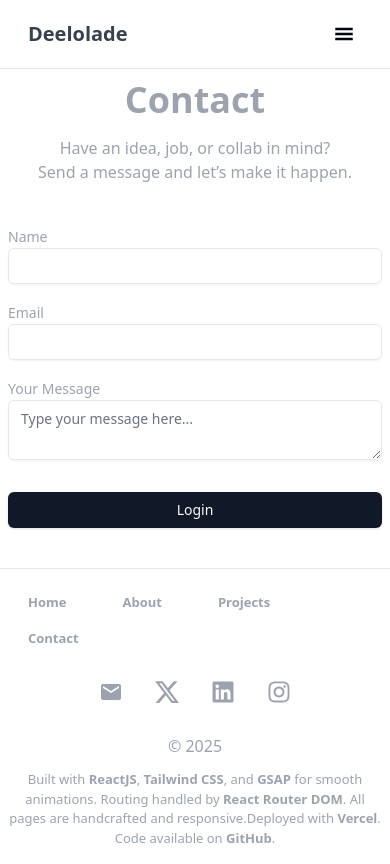
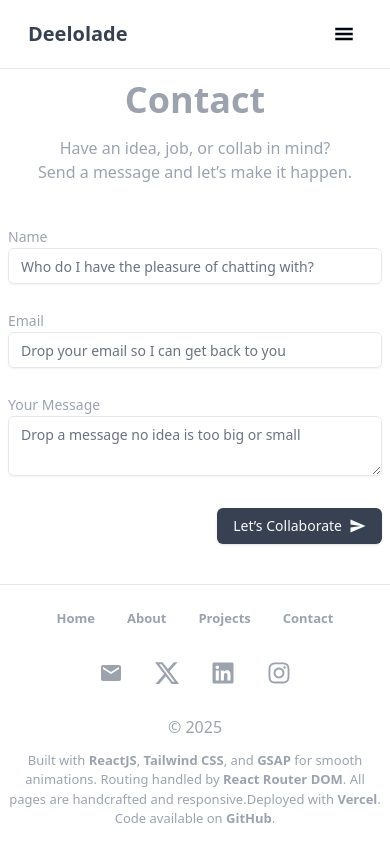
Before and after one commit to Deelolade/portfolio_two, a React (Vite) app: page /contact in a window 390 px wide. Built offline with nearby package versions, Linux system fonts and the light colour scheme.

Commit message:
integrating web3forms

```diff
--- a/src/components/Footer.jsx
+++ b/src/components/Footer.jsx
@@ -23,7 +23,7 @@ const Footer = () => {
               to={
                 item.toLowerCase() === "home" ? "/" : `/${item.toLowerCase()} `
               }
-              className={`relative inline-block hover-underline xs:text-[13px] 2xl:mx-3 font-semibold rounded-lg text-gray-400 hover:text-black px-4 py-2 hover:bg-gray-10`}
+              className={`relative inline-block hover-underline xs:text-[13px] 2xl:mx-3 xs:mx-0 font-semibold rounded-lg text-gray-400 hover:text-black px-4 py-2 hover:bg-gray-10`}
             >
               {item}
             </Link>
--- a/src/components/Form.jsx
+++ b/src/components/Form.jsx
@@ -1,39 +1,52 @@
+import gsap from "gsap";
 import { useForm } from "react-hook-form";
 import { Input } from "@/components/ui/input";
 import { Label } from "@/components/ui/label";
 import { Button } from "@/components/ui/button";
 import { Textarea } from "@/components/ui/textarea";
-import React from 'react'
+import { useEffect } from "react";
+import { IoSendSharp } from "react-icons/io5";
 
 const Form = () => {
  const { register, handleSubmit } = useForm();
-
   const onSubmit = (data) => {
     console.log(data);
   };
+  useEffect(()=>{
+   gsap.set(".form", { opacity: 0, scale: 0.9, filter: "blur(5px)" }); // set initial state
+  gsap.to(".form", {
+    opacity: 1,
+    scale: 1,
+    filter: "blur(0px)",
+    duration: 0.4,
+    ease: "power2.out",
+  }); },[])
 
   return (
-    <form onSubmit={handleSubmit(onSubmit)} className="space-y-4 min-w-full ">
+    <form onSubmit={handleSubmit(onSubmit)} className=" form space-y-4 min-w-full ">
       <div className="max-w-sm mx-auto">
-      <div className="mb-4">
+      <div className="mb-6">
         <Label htmlFor="name" className="text-gray-400" >Name</Label>
-        <Input id="name" type="text" {...register("name")} />
+        <Input id="name" className="placeholder:text-sm" type="text" placeholder="Who do I have the pleasure of chatting with?" {...register("name")} />
       </div>
-      <div className="mb-4">
+      <div className="mb-6">
         <Label htmlFor="email" className="text-gray-400" >Email</Label>
-        <Input id="email" type="email" {...register("email")} />
+        <Input id="email" className="placeholder:text-sm" type="email" placeholder="Drop your email so I can get back to you" {...register("email")} />
       </div>
       <div className="mb-8">
         <Label htmlFor="message" className="text-gray-400">Your Message</Label>
         <Textarea
           id="message"
-          placeholder="Type your message here..."
+          className="placeholder:text-sm"
+          placeholder="Drop a message no idea is too big or small"
           {...register("message", { required: true })}
         />
       </div>
-      <Button type="submit" className="w-full">
-        Login
+      <div className="flex justify-end">
+        <Button type="submit" className="hover:bg-black bg-gray-700">
+         Let’s Collaborate <IoSendSharp/>
       </Button>
+      </div>
       </div>
     </form>
   );
--- a/src/components/HeroSection.jsx
+++ b/src/components/HeroSection.jsx
@@ -46,32 +46,30 @@ const HeroSection = () => {
   return (
     <div className="min-h-screen flex justify-center  items-center md:px-4">
       <div className=" text-left max-w-5xl xxs:mt-16" ref={containerRef}>
-        <h1 className="hero-text xxs:text-3xl xs:text-4xl text-6xl font-bold ">
+        <h1 className="hero-text xxs:text-3xl xs:text-4xl text-6xl font-bold text-gray-700 ">
           Hire Deelolade.
         </h1>
-        <p className=" hero-text xxs:text-3xl xs:text-4xl text-6xl font-bold ">
+        <p className=" hero-text xxs:text-3xl xs:text-4xl text-6xl font-bold text-gray-700">
           The Best Full-Stack Developer.
         </p>
-        <p className="max-w-3xl xxs:text-[15px] xxs:text-left xs:text-lg hero-text text-lg sm:text-xl mt-2 text-gray-400">
+        <p className="max-w-3xl xxs:text-[15px] xxs:text-left xs:text-lg hero-text text-lg sm:text-xl xs:mt-2 2xl:mt-4 text-gray-400">
           I build fast, scalable <b className="underline">web applications</b>{" "}
           using <b className="">React</b>,<b className="">Next.js</b>,{" "}
           <b className="">Node.js</b>,<b className=""> MongoDB</b>, and{" "}
           <b className="">Tailwind CSS</b>. I trained at{" "}
           <b className="underline">New Horizons Nigeria</b>, where I developed a
           strong foundation in web development and started building real
-          solutions for <b>startups</b> and <b>small businesses</b>. When I’m
-          not coding, you’ll probably find me sewing,{" "}
-          <b className="underline">my creative hobby</b> that sharpens my focus
-          and attention to detail.
+          solutions for <b>startups</b> and <b>small businesses</b>.
         </p>
         {/* CTA Buttons */}
-        <div className="hero-text  mt-8 flex flex-wrap gap-4 justify-start">
+        <div className="hero-text  mt-8 flex flex-wrap 2xl:gap-4 xs:justify-center justify-start">
           <a
             href={resume}
             className="bg-gray-700 text-white xxs:px-3 xs:py-2 px-6 py-2 rounded-md text-lg font-medium hover:bg-black transition"
           >
-            View My Work
+           Let’s Build
           </a>
+
           <a
             href="mailto:habeeboluwanishola13@gmail.com"
             className="border border-black text-gray-700 px-6 xs:py-2 py-2 rounded-md text-lg font-medium hover:bg-black hover:text-white transition"
--- a/src/components/Project.jsx
+++ b/src/components/Projects.jsx
@@ -8,6 +8,7 @@ import { RiArrowRightUpLine } from "react-icons/ri";
 import gsap from "gsap";
 import { useRef } from "react";
 import { useGSAP } from "@gsap/react";
+import { ScrollTrigger } from "gsap/ScrollTrigger";
 
 const Project = ({
   header,
@@ -17,11 +18,19 @@ const Project = ({
   image,
   learnMore,
   chromelink,
+  ref
 }) => {
-
+   gsap.registerPlugin(ScrollTrigger);
   const containerRef =useRef(null)
 useGSAP(()=>{
-  const tl = gsap.timeline()
+  const tl = gsap.timeline({
+    scrollTrigger:{
+      trigger:".project",
+      start: "top 90%",
+      // end:"10% 10%", end
+      // scrub: true auto-play
+    }
+  })
   tl.from(".project",{
     scale:0.9,
     duration:0.4,
@@ -31,10 +40,10 @@ useGSAP(()=>{
 },{scope:containerRef})
   return (
     <>
-      <section ref={containerRef} className=" mb-12 max-w-5xl xs:mx-3 md:mx-8 mx-auto border border-3 border-gray-300 rounded-2xl xs:p-4 p-8 pb-0">
+      <section ref={containerRef} className=" mb-12 max-w-5xl xs:mx-3 md:mx-8 mx-auto border border-3 border-gray-300 rounded-2xl xs:p-4 p-8 xs:pb-0 pb-0">
         <div className=" project flex items-center flex-col">
-          <h1 className="text-4xl xs:text-2xl xxs:text-2xl font-bold text-center mb-4">{header}</h1>
-          <p className=" max-w-2xl text-center xxs:text-[13px] xs:text-[15px] text-lg text-gray-700">
+          <h1 className="text-4xl xs:text-2xl xxs:text-2xl font-bold text-center mb-4 text-gray-700">{header}</h1>
+          <p className=" max-w-2xl text-center xxs:text-[13px] xs:text-[15px] text-lg text-gray-400">
             {description}{" "}
           </p>
           <div className=" flex gap-3 mt-4 mb-8">
@@ -42,7 +51,7 @@ useGSAP(()=>{
               href={learnMore}
               target="_blank"
               rel="noopener noreferrer"
-              className="px-3 py-2 bg-black font-semibold text-sm text-white rounded-lg space-x-3  flex items-center"
+              className="px-3 py-2 bg-gray-700 hover:bg-black font-semibold text-sm text-white rounded-lg space-x-3  flex items-center"
             >
               {buttonOne}
               <RiArrowRightUpLine className="scale-110 ms-1" />
@@ -51,7 +60,7 @@ useGSAP(()=>{
               href={chromelink}
               target="_blank"
               rel="noopener noreferrer"
-              className="px-3 group py-2 border font-semibold text-sm text-gray-700 rounded-lg flex items-center space-x-2"
+              className="px-3 group py-2 border hover:border-gray-700 font-semibold text-sm text-gray-700 rounded-lg flex items-center space-x-2"
             >
               <PiGoogleChromeLogo className="scale-110 me-1" />
               {buttonTwo}
--- a/src/pages/Contact.jsx
+++ b/src/pages/Contact.jsx
@@ -19,7 +19,7 @@ const Contact = () => {
     <div className='py-20 xs:px-2 xs:py-10'>
       <div className=" text-center my-10">
         <h1 className='hero-text xxs:text-3xl xs:text-4xl text-6xl font-bold text-gray-400 hover:text-black'>Contact</h1>
-        <div className="mt-4">
+        <div className="hero-text mt-4">
           <p className="text-gray-400">Have an idea, job, or collab in mind?</p>
         <p className="text-gray-400">Send a message and let’s make it happen.</p>
         </div>
--- a/src/pages/Home.jsx
+++ b/src/pages/Home.jsx
@@ -1,5 +1,5 @@
 import HeroSection from '../components/HeroSection'
-import Project from '../components/Project'
+import Project from '../components/Projects'
 
 const Home = () => {
   return (
--- a/src/pages/ProjectPage.jsx
+++ b/src/pages/ProjectPage.jsx
@@ -1,4 +1,4 @@
-import Projects from '../components/Project'
+import Projects from '../components/Projects'
 import gsap from "gsap";
 import { useGSAP } from "@gsap/react";
 
@@ -17,10 +17,10 @@ const ProjectPage = () => {
        },
   );
   return (
-    <div className='pt-20'>
-      <div className=" text-center my-10">
+    <div className='pt-20 xs:pt-10'>
+      <div className=" text-center my-10 xs:my-5">
         <h1 className='hero-text xxs:text-3xl xs:text-4xl text-6xl font-bold text-gray-400 hover:text-black'>My Projects</h1>
-        <div className="mt-4">
+        <div className=" hero-text mt-4">
           <p className='text-gray-400'>Just me, building stuff.</p>
         <p className='text-gray-400'>Here are a few things I’ve created. Always learning, always improving.</p>
         </div>
```
Also changed, not shown: src/pages/About.jsx (+39 -14 lines).
